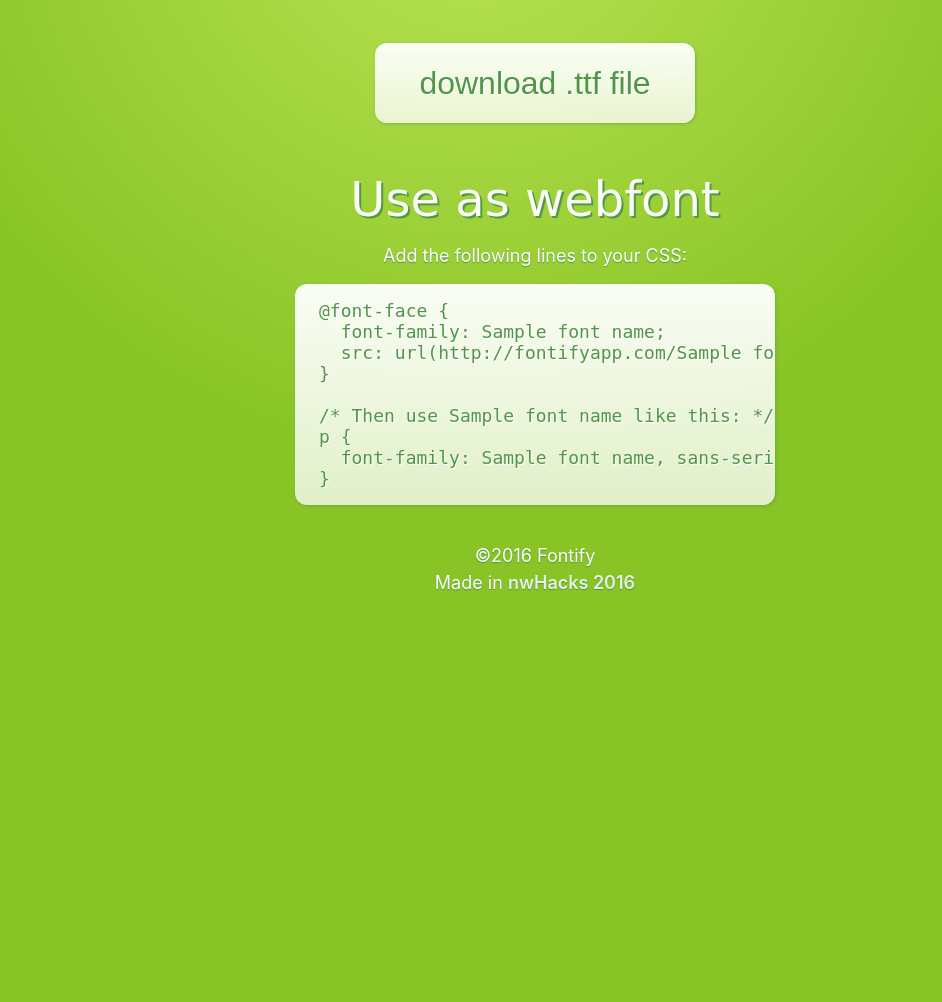
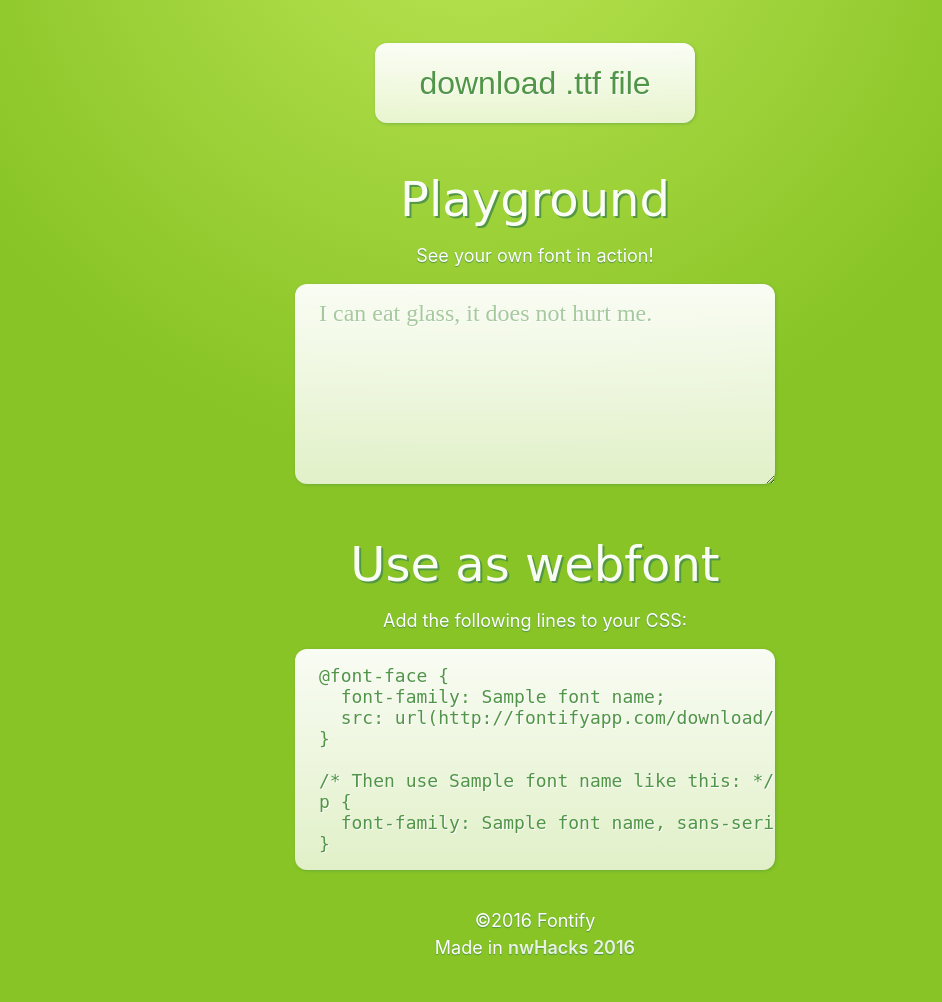
Before and after one commit to fontify/fontify, a Flask app: template templates/finish.html in a window 1280 px wide. Shown: the part 304-1306 px from the top of the page, without its empty margins (105-1047 px from the left). Before the commit the page ends 895 px from the top, so only its background shows below. Run offline with Flask 2, Linux system fonts and the light colour scheme; the template is opened without the code that fills it: most values are stand-ins (such as "Sample title", 1, 10 or a date in 2020); some libraries are stand-ins or nearby versions.

Commit message:
[Close #16] Apply webfont to finish page, add playground

```diff
--- a/static/style.css
+++ b/static/style.css
@@ -108,11 +108,13 @@ button.gradient-rect:active {
 .use-font .subtitle {
     margin-bottom: 0;
 }
+textarea::-webkit-input-placeholder {
+    color: RGBA(81, 149, 72, 0.5);
+}
 
-pre {
+pre, textarea {
     text-align: left;
     width: 480px;
-    overflow-x: scroll;
     margin: auto;
     border-radius: 20px;
     padding: 16px 24px;
@@ -120,6 +122,9 @@ pre {
     color: RGB(27, 103, 107);
     text-shadow: none;
     box-shadow: 2px 3px 0 RGB(81, 149, 72);
+}
+pre {
+    overflow-x: scroll;
 }
 
 footer {
--- a/templates/finish.html
+++ b/templates/finish.html
@@ -3,15 +3,37 @@
 
 {% block body %}
 <h1>Cheers!</h1>
-<p class="subtitle">Your font is ready to use!</p>
+<p id="ready-to-use" class="subtitle">Your font is ready to use!</p>
 <a href="/download/{{ key }}/fontify.ttf"><button class="gradient-rect">download .ttf file</button></a>
+
+<style type="text/css">
+@font-face {
+    font-family: {{ font_name }};
+    src: url(/download/{{ key }}/fontify.woff);
+}
+textarea {
+    font-family: {{ font_name }};
+    font-size: 24px;
+    height: 200px;
+}
+.playground .subtitle {
+    margin-bottom: 10px;
+}
+</style>
+
+<div class="playground">
+    <p class="subtitle">Playground</p>
+    <p>See your own font in action!</p>
+    <textarea class="gradient-rect lighter" placeholder="I can eat glass, it does not hurt me."></textarea>
+</div>
+
 
 <div class="use-font">
     <p class="subtitle">Use as webfont</p>
     <p>Add the following lines to your CSS:</p>
     <pre class="gradient-rect lighter">@font-face {
   font-family: {{ font_name }};
-  src: url(http://fontifyapp.com/{{ font_name }}.woff);
+  src: url(http://fontifyapp.com/download/{{ key }}/fontify.woff);
 }
 
 /* Then use {{ font_name }} like this: */
```
